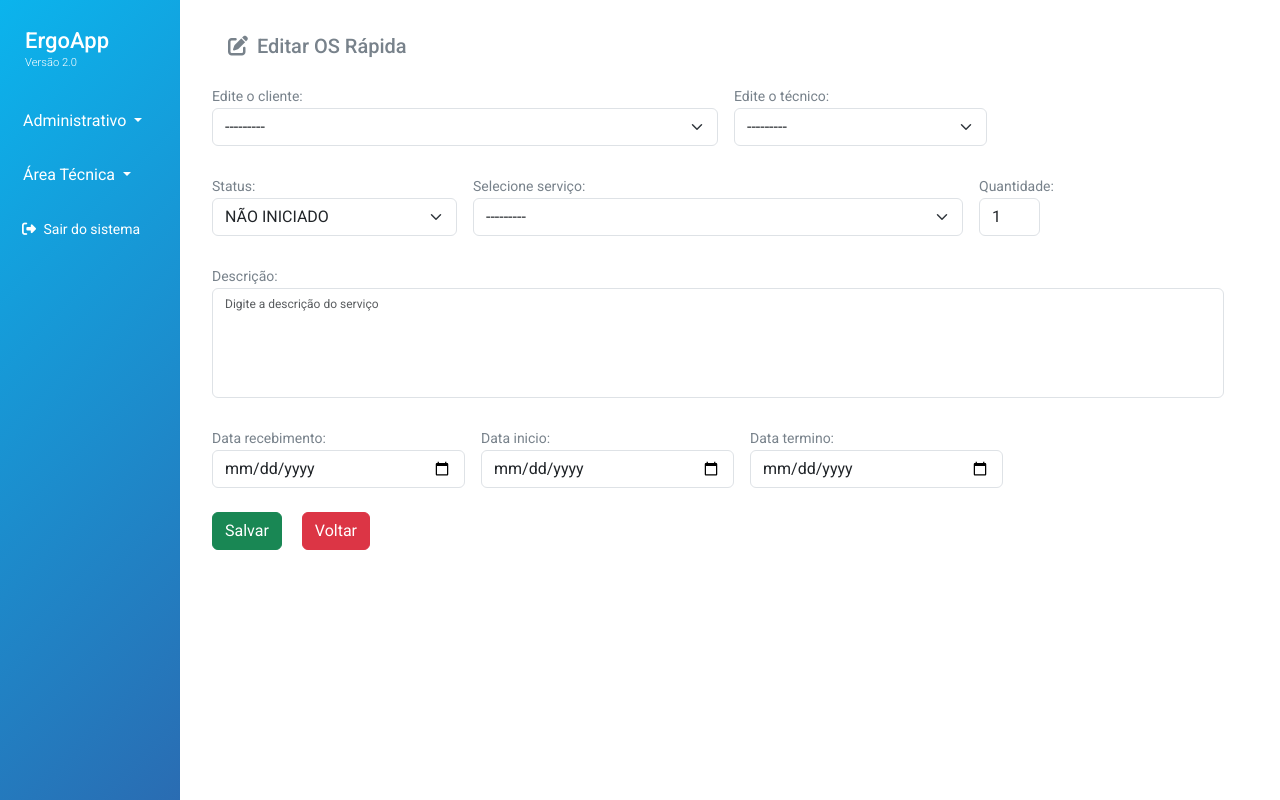
After one commit to victorreginaldodev/ErgoApp, a Django app: template templates/ordemServico/editar_os_rapida.html in a window 1280 px wide. The commit adds this page. Run offline with Django 5.2, Linux system fonts and the light colour scheme; the template is opened without the code that fills it: values that come from a table or form of the project are taken from there, others are empty; some libraries are stand-ins or nearby versions.

Commit message:
criando form de att os rápida

```diff
--- a/ordemServico/forms/OsRapidaUpdateForm.py
+++ b/ordemServico/forms/OsRapidaUpdateForm.py
@@ -23,3 +23,51 @@ class OsRapidaUpdateForm(forms.ModelForm):
                 'class': 'form-control w-100'
             }),
         }
+
+class OsRapidaFullUpdateForm(forms.ModelForm):
+
+    class Meta:
+        model = MiniOS
+        fields = '__all__'
+        widgets = {
+            'cliente': forms.Select(attrs={
+                'class': 'form-select w-100',
+            }),
+            'servico': forms.Select(attrs={
+                'class': 'form-select w-100',
+            }),
+            'quantidade': forms.NumberInput(attrs={
+                'class': 'form-control w-25',
+                'min': '1',
+            }),
+            'profile': forms.Select(attrs={
+                'class': 'form-select w-100',
+            }),
+            'descricao': forms.Textarea(attrs={
+                'class': 'form-control w-100',
+                'rows': '4',
+                'placeholder': 'Digite a descrição do serviço',
+            }),
+            'data_recebimento': forms.DateInput(attrs={
+                'class': 'form-control w-100',
+                'type': 'date',
+            }, format='%Y-%m-%d'),  # Ajusta o formato para o esperado pelo HTML5
+            'data_inicio': forms.DateInput(attrs={
+                'class': 'form-control w-100',
+                'type': 'date',
+            }, format='%Y-%m-%d'),
+            'data_termino': forms.DateInput(attrs={
+                'class': 'form-control w-100',
+                'type': 'date',
+            }, format='%Y-%m-%d'),
+            'status': forms.Select(attrs={
+                'class': 'form-select w-100',
+            }),
+        }
+
+    # Este método ajuda a ajustar os valores dos campos de data para o formato correto
+    def __init__(self, *args, **kwargs):
+        super(OsRapidaFullUpdateForm, self).__init__(*args, **kwargs)
+        for field in ['data_recebimento', 'data_inicio', 'data_termino']:
+            if self.instance and getattr(self.instance, field):
+                self.fields[field].initial = getattr(self.instance, field).strftime('%Y-%m-%d')
--- a/ordemServico/forms/__init__.py
+++ b/ordemServico/forms/__init__.py
@@ -1,7 +1,7 @@
 from .OrdemServicoForm import OrdemServicoForm
 from .OrdemServicoUpdateForm import OrdemServicoUpdateForm
 from .OsRapidaForm import OsRapidaForm
-from .OsRapidaUpdateForm import OsRapidaUpdateForm
+from .OsRapidaUpdateForm import OsRapidaUpdateForm, OsRapidaFullUpdateForm
 from .RegistroForm import UserRegisterForm, ProfileRegisterForm
 from .ServicoUpdateForm import ServicoUpdateForm
 from .TarefaForm import TarefaForm
--- a/ordemServico/urls/OsRapidaUrls.py
+++ b/ordemServico/urls/OsRapidaUrls.py
@@ -1,7 +1,9 @@
 from django.urls import path
-from ordemServico.views.OsRapidaView import criar_os_rapida, os_rapida
+from ordemServico.views.OsRapidaView import criar_os_rapida, editar_os_rapida, os_rapida
 
 urlpatterns = [
     path('criar/osrapida/', criar_os_rapida, name='criar_os_rapida'),
     path('osrapida/', os_rapida, name='os_rapida'),
+    path('editar_os_rapida/<int:os_rapida_id>/', editar_os_rapida, name='editar_os_rapida'),
+
 ]
--- /dev/null
+++ b/templates/ordemServico/editar_os_rapida.html
@@ -0,0 +1,93 @@
+{% extends 'ordemServico/base.html' %}
+{% load static %}
+{% block title %}Área administrativa{% endblock %}
+{% block content %}
+
+<div class="content page-title">
+
+    <h3 class="fs-5 ms-5 mb-4">
+        <i class="fa-solid fa-pen-to-square" style="margin-right: 4px;"></i>
+        Editar OS Rápida
+    </h3>
+
+    <form method="post" class="ms-4 me-5 mb-5">
+
+        {% csrf_token %}
+
+        <div class="p-2 mb-3 d-flex">
+
+            <div class="w-50 me-3">
+                <label for="{{ form.cliente.id_for_label }}">Edite o cliente:</span></label>
+                <div class="form-group w-100">
+                    {{ form.cliente }}
+                </div>
+            </div>
+
+            <div class="w-25 me-3">
+                <label for="{{ form.profile.id_for_label }}">Edite o técnico:</span></label>
+                <div class="form-group">
+                    {{ form.profile }}
+                </div>
+            </div>
+
+        </div>
+
+        <div class="p-2 d-flex">
+
+            <div class="w-25 me-3">
+                <label for="{{ form.status.id_for_label }}">Status:</label>
+                <div class="form-group">
+                    {{ form.status }}
+                </div>
+            </div>
+
+            <div class="w-50 me-3">
+                <label for="{{ form.servico.id_for_label }}">Selecione serviço:</label>
+                <div class="form-group">
+                    {{ form.servico }}
+                </div>
+            </div>
+
+            <div class="w-25">
+                <label for="{{ form.quantidade.id_for_label }}">Quantidade:</label>
+                <div class="form-group">
+                    {{ form.quantidade }}
+                </div>
+            </div>
+
+        </div>
+
+        <div class="mt-3 mb-3 p-2">
+            <div class="form-group">
+                <label for="{{ form.observacao.id_for_label }}">Descrição:</label>
+                {{ form.descricao }}
+            </div>
+        </div>
+
+        <div class="p-2 d-flex">
+
+            <div class="w-25 me-3">
+                <div>
+                    {{ form.data_recebimento.label_tag }} {{ form.data_recebimento }}
+                </div>
+            </div>
+
+            <div class="w-25 me-3">
+                <div>
+                    {{ form.data_inicio.label_tag }} {{ form.data_inicio }}
+                </div>
+            </div>
+
+            <div class="w-25 me-3">
+                <div>
+                    {{ form.data_termino.label_tag }} {{ form.data_termino }}
+                </div>
+            </div>
+
+        </div>
+
+        <button class="btn btn-success ms-2 mt-3 me-3" type="submit">Salvar</button>
+        <a href="{% url 'os_rapida' %}" class=" btn btn-danger mt-3">Voltar</a>
+    </form>
+</div>
+{% endblock %}
```
Also changed, not shown: ordemServico/views/OsRapidaView.py (+27 -1 lines), templates/ordemServico/os_rapida.html (+9 -0 lines).
